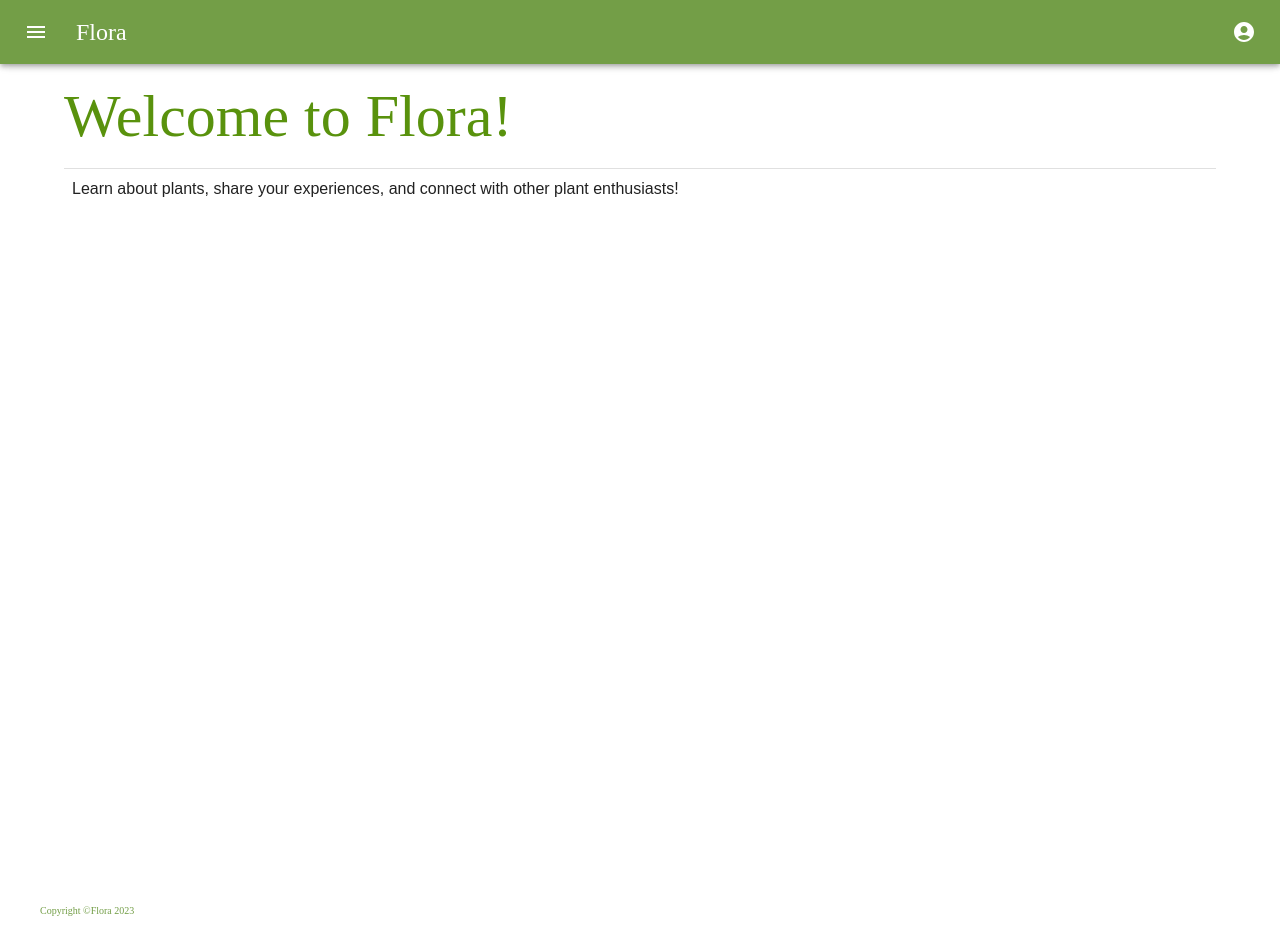
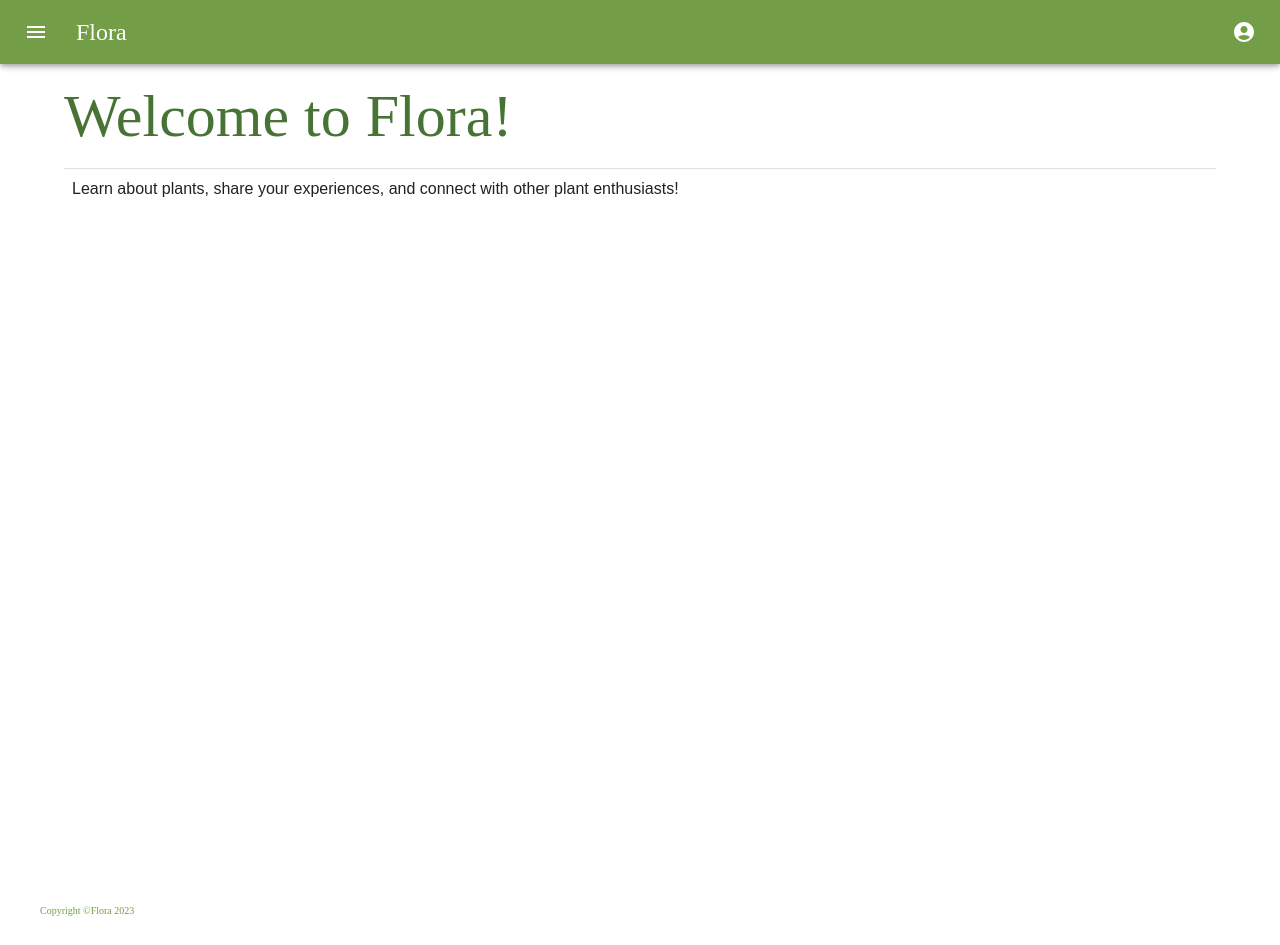
Before and after one commit to aelizj/Flora, a React (Create React App) app in the folder client/: page / in a window 1280 px wide. Built offline with nearby package versions, Linux system fonts and the light colour scheme; a web font is replaced by a local one.

Commit message:
theme change

```diff
--- a/client/src/assets/themes/theme.js
+++ b/client/src/assets/themes/theme.js
@@ -73,7 +73,7 @@ const testTheme = createTheme({
        main: '#739e47',
      },
      secondary: {
-       main: '#59920D',
+       main: '#477335',
      },
    },
    components: {
```
